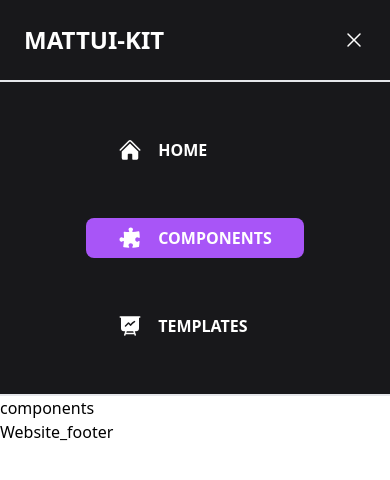
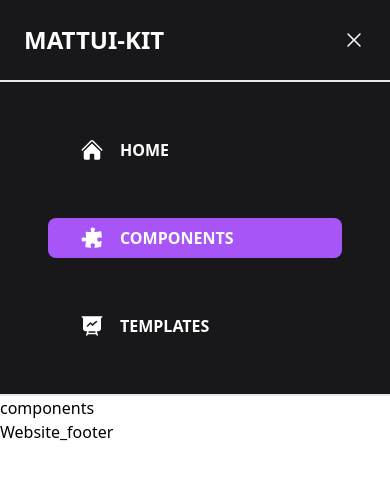
Before and after one commit to MattFreelanceWeb/mattui-kit, a Next.js app: page /components in a window 390 px wide. Both pictures are taken after a click on the button 354 px from the left and 40 px from the top of the page. Shown: the top 480 px of the page. Built offline with nearby package versions, Linux system fonts and the light colour scheme.

Commit message:
💄 mobile navbarLink with w-full

```diff
--- a/components/navigation/Website_navbar.tsx
+++ b/components/navigation/Website_navbar.tsx
@@ -118,7 +118,7 @@ function Website_navbar({}: Props) {
       </div>
       {toggleMenu && (
         <ul
-          className={` flex flex-col items-start justify-start gap-12 py-12 md:hidden`}
+          className={`w-full flex flex-col items-start justify-start gap-12 p-12 md:hidden`}
         >
           {navLink.map((item, i) => (
             <li
```
